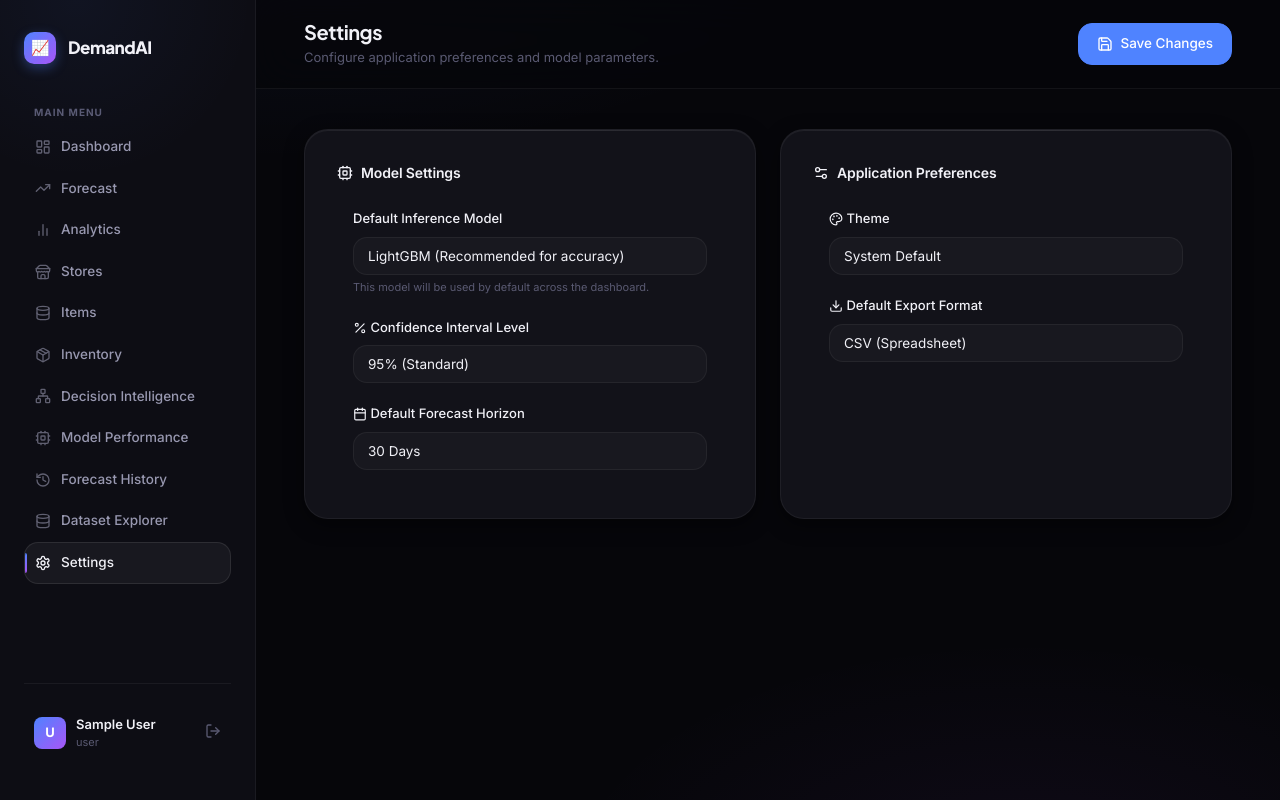
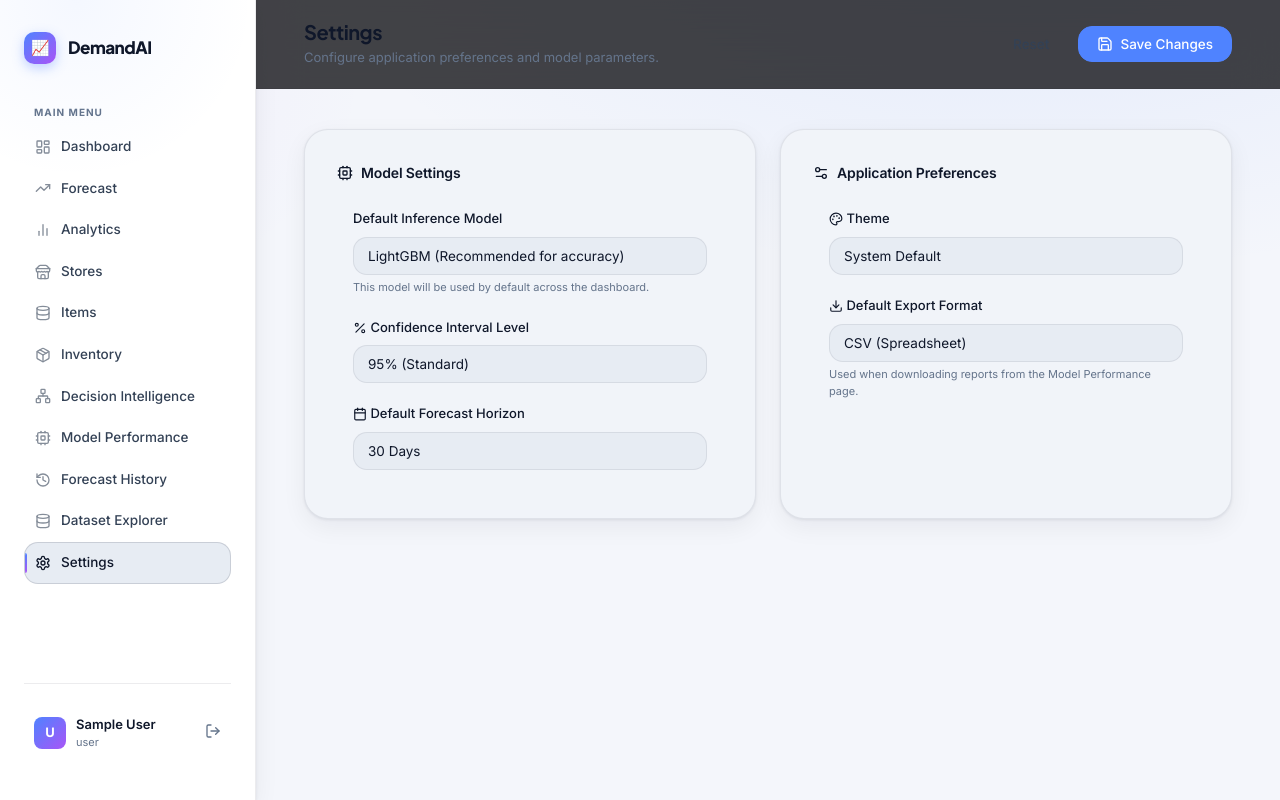
Before and after one commit to BharathReddyRamasani/Multi-Series-Forecasting-for-Retail-Demand-Optimiz, a React (Vite) app in the folder frontend/: page /settings in a window 1280 px wide. Built offline with nearby package versions, Linux system fonts and the light colour scheme; no server answers; sample sign-in values are in the browser's storage.

Commit message:
Make Settings page fully functional: persist prefs, apply theme (light/dark), fix model value (randomforest), wire report downloads to real endpoint, remove leftover ClerkProvider in main.tsx

```diff
--- a/frontend/src/api/client.ts
+++ b/frontend/src/api/client.ts
@@ -233,6 +233,29 @@ export const apiClient = {
   health: () =>
     api.get<HealthResponse>('/health').then(r => r.data),
 
+  // ── Reports ──
+  downloadReport: async (type: 'csv' | 'json' = 'csv') => {
+    const token = localStorage.getItem('demandai_token')
+    const res = await fetch(`/api/reports/generate?type=${type}`, {
+      headers: token ? { Authorization: `Bearer ${token}` } : {},
+    })
+    if (!res.ok) {
+      throw new Error(`Report generation failed (${res.status})`)
+    }
+    const blob = await res.blob()
+    const cd = res.headers.get('content-disposition') || ''
+    const match = cd.match(/filename=([^;]+)/)
+    const filename = match ? match[1].replace(/['"]/g, '') : `forecast_report.${type}`
+    const url = window.URL.createObjectURL(blob)
+    const a = document.createElement('a')
+    a.href = url
+    a.download = filename
+    document.body.appendChild(a)
+    a.click()
+    a.remove()
+    window.URL.revokeObjectURL(url)
+  },
+
 
   forecast: (req: ForecastRequest) =>
     api.post<ForecastResponse>('/forecast', req).then(r => r.data),
--- /dev/null
+++ b/frontend/src/hooks/useSettings.ts
@@ -0,0 +1,48 @@
+import { useCallback, useEffect, useState } from 'react'
+import type { AppSettings } from '../pages/Settings'
+
+const STORAGE_KEY = 'demandai_settings'
+
+export const DEFAULT_SETTINGS: AppSettings = {
+  model: 'lightgbm',
+  horizon: '30',
+  confidence: '95',
+  theme: 'system',
+  exportFormat: 'csv',
+}
+
+function read(): AppSettings {
+  try {
+    const raw = localStorage.getItem(STORAGE_KEY)
+    if (raw) return { ...DEFAULT_SETTINGS, ...JSON.parse(raw) }
+  } catch {
+    /* ignore */
+  }
+  return DEFAULT_SETTINGS
+}
+
+/** Subscribe to the persisted settings across the app. */
+export function useSettings() {
+  const [settings, setSettings] = useState<AppSettings>(read)
+
+  useEffect(() => {
+    const onStorage = (e: StorageEvent) => {
+      if (e.key === STORAGE_KEY) setSettings(read())
+    }
+    window.addEventListener('storage', onStorage)
+    return () => window.removeEventListener('storage', onStorage)
+  }, [])
+
+  const save = useCallback((next: AppSettings) => {
+    localStorage.setItem(STORAGE_KEY, JSON.stringify(next))
+    setSettings(next)
+    if (next.theme === 'system') {
+      const dark = window.matchMedia('(prefers-color-scheme: dark)').matches
+      document.documentElement.setAttribute('data-theme', dark ? 'dark' : 'light')
+    } else {
+      document.documentElement.setAttribute('data-theme', next.theme)
+    }
+  }, [])
+
+  return { settings, save }
+}
--- a/frontend/src/index.css
+++ b/frontend/src/index.css
@@ -648,3 +648,50 @@ tbody tr:hover td { background: var(--surface-3); }
 /* ─── Misc ───────────────────────────────────────────────────────────────── */
 .glow-border { /* intentional no-op */ }
 .truncate { overflow: hidden; text-overflow: ellipsis; white-space: nowrap; }
+
+/* ─── Light theme ─────────────────────────────────────────────────────────── */
+[data-theme="light"] {
+  --bg:          #f4f6fb;
+  --bg-grid:     #f4f6fb;
+  --surface-0:   #ffffff;
+  --surface-1:   #ffffff;
+  --surface-2:   #f1f4f9;
+  --surface-3:   #e7ecf3;
+  --surface-4:   #dde4ee;
+  --surface-5:   #d2dae6;
+  --border:      rgba(15, 23, 42, 0.08);
+  --border-md:   rgba(15, 23, 42, 0.14);
+  --border-hi:   rgba(15, 23, 42, 0.24);
+  --tx-1:        #0f172a;
+  --tx-2:        #334155;
+  --tx-3:        #64748b;
+  --tx-4:        #94a3b8;
+  --green-bg:    rgba(0, 217, 126, 0.12);
+  --amber-bg:    rgba(245, 166, 35, 0.14);
+  --rose-bg:     rgba(255, 77, 109, 0.12);
+  --teal-bg:     rgba(0, 200, 212, 0.12);
+  color: var(--tx-1);
+}
+
+[data-theme="light"] body {
+  background:
+    radial-gradient(1200px 600px at 80% -10%, rgba(79, 131, 255, 0.10), transparent 60%),
+    radial-gradient(900px 500px at -10% 10%, rgba(168, 85, 247, 0.08), transparent 55%),
+    var(--bg);
+}
+
+[data-theme="light"] .card,
+[data-theme="light"] .sidebar,
+[data-theme="light"] .auth-split {
+  box-shadow: 0 1px 3px rgba(15, 23, 42, 0.08), 0 8px 24px rgba(15, 23, 42, 0.06);
+}
+
+[data-theme="light"] option {
+  background: var(--surface-2);
+  color: var(--tx-1);
+}
+
+[data-theme="light"] table td,
+[data-theme="light"] table th {
+  border-bottom-color: var(--border);
+}
--- a/frontend/src/main.tsx
+++ b/frontend/src/main.tsx
@@ -6,17 +6,6 @@ import { Toaster } from 'react-hot-toast'
 import { AuthProvider } from './context/AuthContext'
 import App from './App'
 import './index.css'
-
-
-
-import { ClerkProvider } from '@clerk/clerk-react'
-
-// Import your publishable key
-const PUBLISHABLE_KEY = import.meta.env.VITE_CLERK_PUBLISHABLE_KEY
-
-if (!PUBLISHABLE_KEY) {
-  throw new Error("Missing Publishable Key")
-}
 
 const queryClient = new QueryClient({
   defaultOptions: {
@@ -29,9 +18,24 @@ const queryClient = new QueryClient({
   },
 })
 
+// Apply the persisted theme (or system preference) before first paint.
+function applyInitialTheme() {
+  try {
+    const raw = localStorage.getItem('demandai_settings')
+    const theme = raw ? JSON.parse(raw).theme : 'system'
+    const dark =
+      theme === 'dark' ||
+      (theme === 'system' &&
+        window.matchMedia('(prefers-color-scheme: dark)').matches)
+    document.documentElement.setAttribute('data-theme', dark ? 'dark' : 'light')
+  } catch {
+    document.documentElement.setAttribute('data-theme', 'dark')
+  }
+}
+applyInitialTheme()
+
 ReactDOM.createRoot(document.getElementById('root')!).render(
   <React.StrictMode>
-    <ClerkProvider publishableKey={PUBLISHABLE_KEY}>
     <QueryClientProvider client={queryClient}>
       <BrowserRouter>
         <AuthProvider>
@@ -51,6 +55,5 @@ ReactDOM.createRoot(document.getElementById('root')!).render(
         />
       </BrowserRouter>
     </QueryClientProvider>
-    </ClerkProvider>
   </React.StrictMode>,
 )
--- a/frontend/src/pages/Forecast.tsx
+++ b/frontend/src/pages/Forecast.tsx
@@ -12,14 +12,26 @@ import {
 import toast from 'react-hot-toast'
 import { apiClient } from '../api/client'
 import type { ForecastRequest } from '../api/client'
+import { DEFAULT_SETTINGS } from '../hooks/useSettings'
 
 ChartJS.register(CategoryScale, LinearScale, PointElement, LineElement, BarElement, Title, Tooltip, Legend, Filler)
 
+function initialSettings() {
+  try {
+    const raw = localStorage.getItem('demandai_settings')
+    if (raw) return { ...DEFAULT_SETTINGS, ...JSON.parse(raw) }
+  } catch {
+    /* ignore */
+  }
+  return DEFAULT_SETTINGS
+}
+
 export default function ForecastPage() {
+  const saved = initialSettings()
   const [store, setStore] = useState('1')
   const [item, setItem] = useState('1')
-  const [horizon, setHorizon] = useState('30')
-  const [modelType, setModelType] = useState('lightgbm')
+  const [horizon, setHorizon] = useState(saved.horizon)
+  const [modelType, setModelType] = useState(saved.model)
 
   // Chart Toggles
   const [showHistory, setShowHistory] = useState(true)
--- a/frontend/src/pages/Settings.tsx
+++ b/frontend/src/pages/Settings.tsx
@@ -1,12 +1,74 @@
-import { useState } from 'react'
+import { useEffect, useState } from 'react'
 import { Settings2, Save, Cpu, Calendar, Palette, Download, Percent } from 'lucide-react'
+import { toast } from 'react-hot-toast'
+
+const STORAGE_KEY = 'demandai_settings'
+
+export interface AppSettings {
+  model: string
+  horizon: string
+  confidence: string
+  theme: string
+  exportFormat: string
+}
+
+const DEFAULTS: AppSettings = {
+  model: 'lightgbm',
+  horizon: '30',
+  confidence: '95',
+  theme: 'system',
+  exportFormat: 'csv',
+}
+
+function loadSettings(): AppSettings {
+  try {
+    const raw = localStorage.getItem(STORAGE_KEY)
+    if (raw) return { ...DEFAULTS, ...JSON.parse(raw) }
+  } catch {
+    /* ignore corrupt storage */
+  }
+  return DEFAULTS
+}
+
+function applyTheme(theme: string) {
+  const root = document.documentElement
+  if (theme === 'system') {
+    const prefersDark = window.matchMedia('(prefers-color-scheme: dark)').matches
+    root.setAttribute('data-theme', prefersDark ? 'dark' : 'light')
+  } else {
+    root.setAttribute('data-theme', theme)
+  }
+}
 
 export default function Settings() {
-  const [model, setModel] = useState('lightgbm')
-  const [horizon, setHorizon] = useState('30')
-  const [theme, setTheme] = useState('system')
-  const [exportFormat, setExportFormat] = useState('csv')
-  const [confidence, setConfidence] = useState('95')
+  const [settings, setSettings] = useState<AppSettings>(loadSettings)
+  const [saved, setSaved] = useState(true)
+
+  // Keep the document theme in sync with the current selection.
+  useEffect(() => {
+    applyTheme(settings.theme)
+  }, [settings.theme])
+
+  const update = <K extends keyof AppSettings>(key: K, value: AppSettings[K]) => {
+    setSettings((prev) => ({ ...prev, [key]: value }))
+    setSaved(false)
+  }
+
+  const handleSave = () => {
+    try {
+      localStorage.setItem(STORAGE_KEY, JSON.stringify(settings))
+      applyTheme(settings.theme)
+      setSaved(true)
+      toast.success('Settings saved')
+    } catch {
+      toast.error('Failed to save settings')
+    }
+  }
+
+  const handleReset = () => {
+    setSettings(DEFAULTS)
+    setSaved(false)
+  }
 
   return (
     <>
@@ -15,35 +77,52 @@ export default function Settings() {
           <h1 className="page-title">Settings</h1>
           <p className="page-subtitle">Configure application preferences and model parameters.</p>
         </div>
-        <div>
-           <div className="btn btn-blue">
+        <div style={{ display: 'flex', gap: 10 }}>
+          <button className="btn btn-ghost" onClick={handleReset}>
+            Reset
+          </button>
+          <button className="btn btn-blue" onClick={handleSave}>
             <Save size={16} /> Save Changes
+          </button>
         </div>
       </div>
-      </div>
+
       <div className="page-body">
-
         <div className="grid-2">
-
           <div className="card">
             <div className="card-header">
               <span className="card-title"><Cpu size={16} /> Model Settings</span>
             </div>
             <div style={{ padding: '0 16px 16px', display: 'flex', flexDirection: 'column', gap: 20 }}>
-
               <div>
-                    <label style={{ display: 'block', fontSize: 13, fontWeight: 500, marginBottom: 8 }}>Default Inference Model</label>
-                    <select className="select" value={model} onChange={e => setModel(e.target.value)} style={{ width: '100%' }}>
+                <label style={{ display: 'block', fontSize: 13, fontWeight: 500, marginBottom: 8 }}>
+                  Default Inference Model
+                </label>
+                <select
+                  className="select"
+                  value={settings.model}
+                  onChange={(e) => update('model', e.target.value)}
+                  style={{ width: '100%' }}
+                >
                   <option value="lightgbm">LightGBM (Recommended for accuracy)</option>
                   <option value="xgboost">XGBoost (Recommended for stability)</option>
-                       <option value="rf">Random Forest (Baseline)</option>
+                  <option value="randomforest">Random Forest (Baseline)</option>
                 </select>
-                    <p style={{ fontSize: 11, color: 'var(--tx-3)', marginTop: 4 }}>This model will be used by default across the dashboard.</p>
+                <p style={{ fontSize: 11, color: 'var(--tx-3)', marginTop: 4 }}>
+                  This model will be used by default across the dashboard.
+                </p>
               </div>
 
               <div>
-                    <label style={{ display: 'block', fontSize: 13, fontWeight: 500, marginBottom: 8 }}><Percent size={14} style={{ display: 'inline', verticalAlign: 'text-bottom' }} /> Confidence Interval Level</label>
-                    <select className="select" value={confidence} onChange={e => setConfidence(e.target.value)} style={{ width: '100%' }}>
+                <label style={{ display: 'block', fontSize: 13, fontWeight: 500, marginBottom: 8 }}>
+                  <Percent size={14} style={{ display: 'inline', verticalAlign: 'text-bottom' }} /> Confidence Interval Level
+                </label>
+                <select
+                  className="select"
+                  value={settings.confidence}
+                  onChange={(e) => update('confidence', e.target.value)}
+                  style={{ width: '100%' }}
+                >
                   <option value="90">90% (Narrower intervals)</option>
                   <option value="95">95% (Standard)</option>
                   <option value="99">99% (Wider intervals)</option>
@@ -51,15 +130,21 @@ export default function Settings() {
               </div>
 
               <div>
-                    <label style={{ display: 'block', fontSize: 13, fontWeight: 500, marginBottom: 8 }}><Calendar size={14} style={{ display: 'inline', verticalAlign: 'text-bottom' }} /> Default Forecast Horizon</label>
-                    <select className="select" value={horizon} onChange={e => setHorizon(e.target.value)} style={{ width: '100%' }}>
+                <label style={{ display: 'block', fontSize: 13, fontWeight: 500, marginBottom: 8 }}>
+                  <Calendar size={14} style={{ display: 'inline', verticalAlign: 'text-bottom' }} /> Default Forecast Horizon
+                </label>
+                <select
+                  className="select"
+                  value={settings.horizon}
+                  onChange={(e) => update('horizon', e.target.value)}
+                  style={{ width: '100%' }}
+                >
                   <option value="7">7 Days</option>
                   <option value="14">14 Days</option>
                   <option value="30">30 Days</option>
                   <option value="90">90 Days</option>
                 </select>
               </div>
-
             </div>
           </div>
 
@@ -68,10 +153,16 @@ export default function Settings() {
               <span className="card-title"><Settings2 size={16} /> Application Preferences</span>
             </div>
             <div style={{ padding: '0 16px 16px', display: 'flex', flexDirection: 'column', gap: 20 }}>
-
               <div>
-                    <label style={{ display: 'block', fontSize: 13, fontWeight: 500, marginBottom: 8 }}><Palette size={14} style={{ display: 'inline', verticalAlign: 'text-bottom' }} /> Theme</label>
-                    <select className="select" value={theme} onChange={e => setTheme(e.target.value)} style={{ width: '100%' }}>
+                <label style={{ display: 'block', fontSize: 13, fontWeight: 500, marginBottom: 8 }}>
+                  <Palette size={14} style={{ display: 'inline', verticalAlign: 'text-bottom' }} /> Theme
+                </label>
+                <select
+                  className="select"
+                  value={settings.theme}
+                  onChange={(e) => update('theme', e.target.value)}
+                  style={{ width: '100%' }}
+                >
                   <option value="system">System Default</option>
                   <option value="light">Light Mode</option>
                   <option value="dark">Dark Mode</option>
@@ -79,19 +170,31 @@ export default function Settings() {
               </div>
 
               <div>
-                    <label style={{ display: 'block', fontSize: 13, fontWeight: 500, marginBottom: 8 }}><Download size={14} style={{ display: 'inline', verticalAlign: 'text-bottom' }} /> Default Export Format</label>
-                    <select className="select" value={exportFormat} onChange={e => setExportFormat(e.target.value)} style={{ width: '100%' }}>
+                <label style={{ display: 'block', fontSize: 13, fontWeight: 500, marginBottom: 8 }}>
+                  <Download size={14} style={{ display: 'inline', verticalAlign: 'text-bottom' }} /> Default Export Format
+                </label>
+                <select
+                  className="select"
+                  value={settings.exportFormat}
+                  onChange={(e) => update('exportFormat', e.target.value)}
+                  style={{ width: '100%' }}
+                >
                   <option value="csv">CSV (Spreadsheet)</option>
-                       <option value="excel">Excel (.xlsx)</option>
                   <option value="json">JSON (API format)</option>
                 </select>
+                <p style={{ fontSize: 11, color: 'var(--tx-3)', marginTop: 4 }}>
+                  Used when downloading reports from the Model Performance page.
+                </p>
               </div>
-
+            </div>
           </div>
         </div>
 
-        </div>
-
+        {!saved && (
+          <p style={{ fontSize: 12, color: 'var(--tx-3)', marginTop: 14, textAlign: 'right' }}>
+            You have unsaved changes.
+          </p>
+        )}
       </div>
     </>
   )
```
Also changed, not shown: frontend/src/pages/Reports.tsx (+21 -16 lines). Lines whose indentation alone changed are shown as unchanged.
